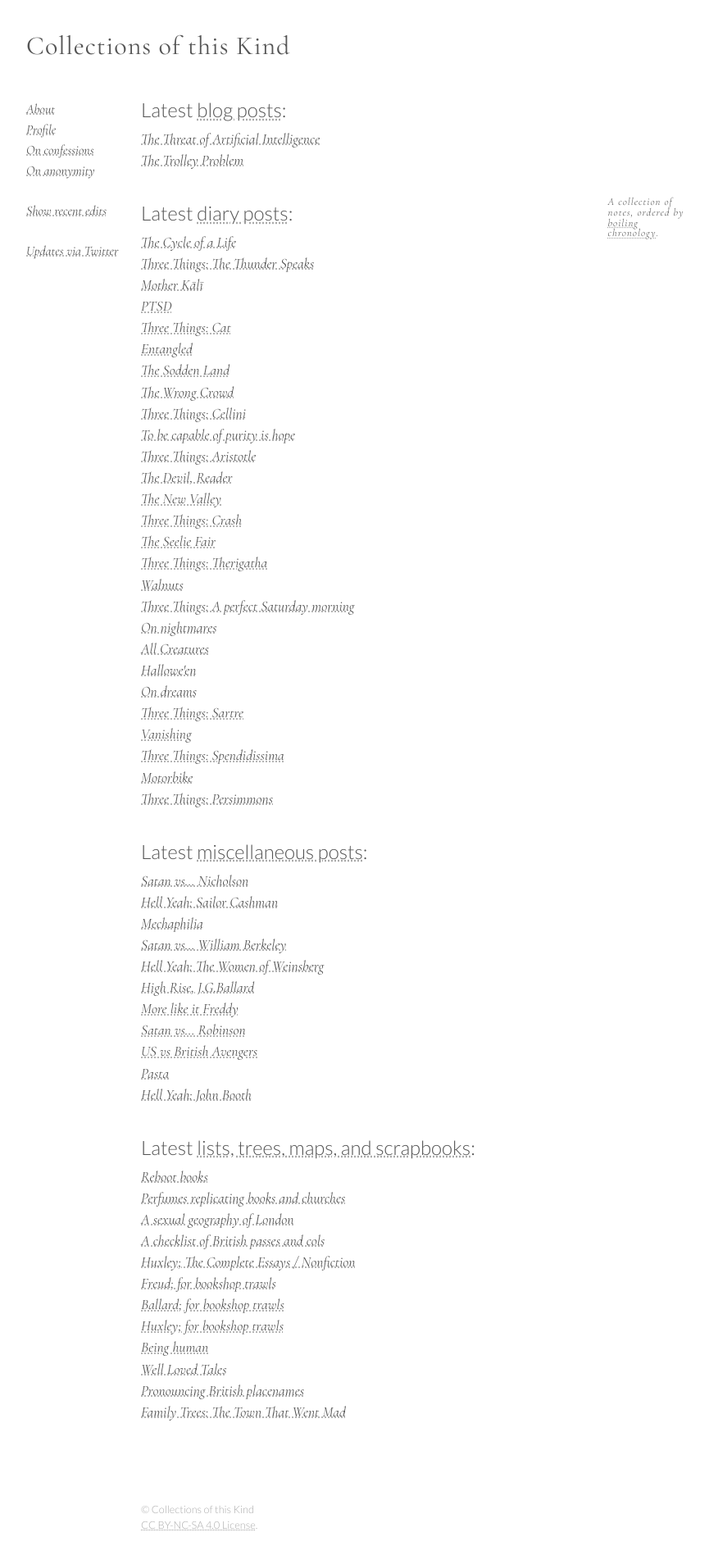
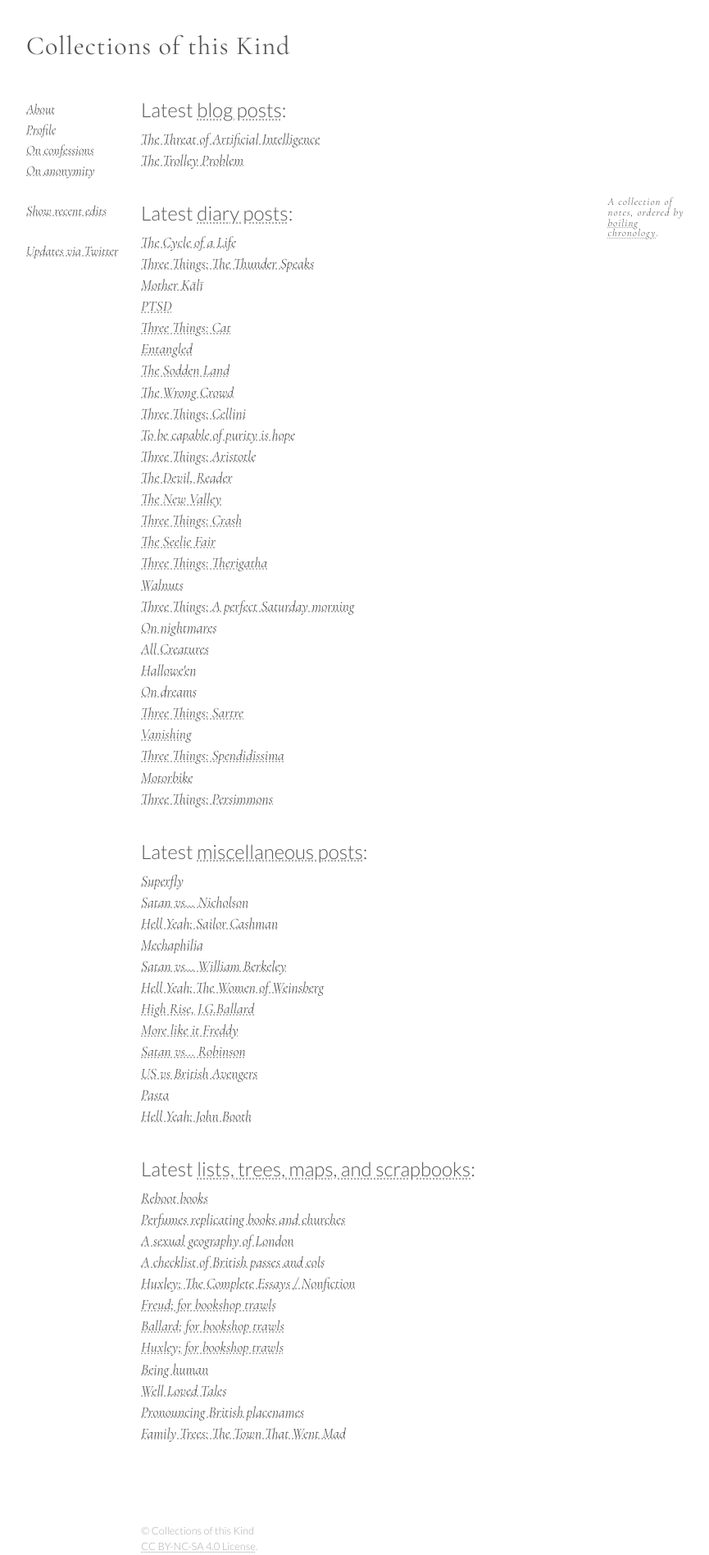
Before and after one commit to CollectionsOfThisKind/collectionsofthiskind.github.io, a Jekyll site: the page built from index.html, in a window 1280 px wide. Shown: the whole page at 82% size, without its empty margins (78-943 px from the left). Built offline with Jekyll 4.4.1, drawn with Linux system fonts in a browser that asks for light colours; before the commit the page ends 1870 px from its top, so only the background shows below that.

Commit message:
Add files via upload

```diff
--- a/index.html
+++ b/index.html
@@ -82,6 +82,7 @@ A collection of notes, ordered by <a href="/pages/about/boiling.html">boiling ch
 <h2 name="misc">Latest <a href="pages/misc/index.html">miscellaneous posts</a>:</h2>
 
 <ul class="new">
+<li><a href="/pages/images/superfly.html">Superfly</a></li>
 <li><a href="/pages/misc/satan3.html">Satan vs&hellip; Nicholson</a></li>
 <li><a href="/pages/misc/hellyeah3.html">Hell Yeah: Sailor Cashman</a></li>
 <li><a href="/pages/misc/impatience.html">Mechaphilia</a></li>
```
